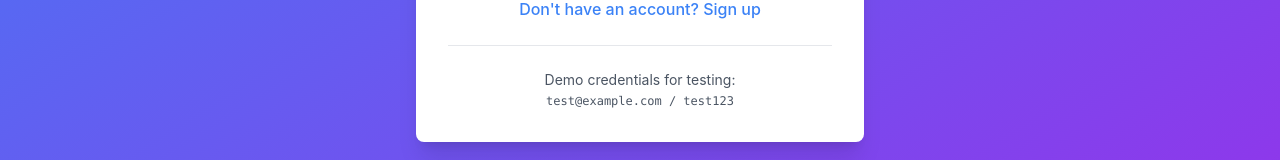
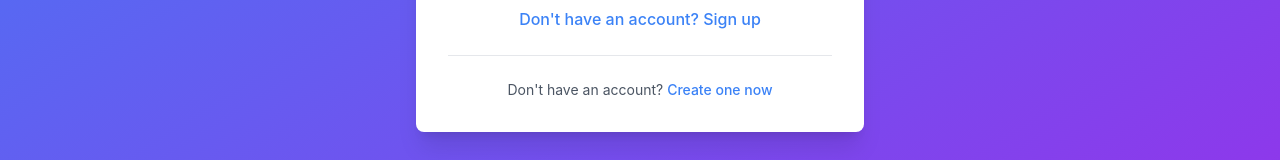
Before and after one commit to sourovmoy/gadget, a Next.js app in the folder frontend/: page /login in a window 1280 px wide. Shown: the part 591-751 px from the top of the page. Built offline with nearby package versions, Linux system fonts and the light colour scheme; no server answers.

Commit message:
Remove fake demo credentials from login page

```diff
--- a/frontend/app/login/page.js
+++ b/frontend/app/login/page.js
@@ -136,9 +136,26 @@ function LoginForm() {
 
         <div className="mt-6 pt-6 border-t border-gray-200">
           <p className="text-sm text-gray-600 text-center">
-            Demo credentials for testing:
-            <br />
-            <span className="font-mono text-xs">test@example.com / test123</span>
+            {isLogin ? (
+              <>
+                Don't have an account?{' '}
+                <button
+                  onClick={() => {
+                    setIsLogin(false);
+                    setError('');
+                  }}
+                  className="text-primary hover:text-blue-600 font-medium"
+                >
+                  Create one now
+                </button>
+              </>
+            ) : (
+              <>
+                Create a new account to get started.
+                <br />
+                <span className="text-xs text-gray-500">Password must be at least 6 characters</span>
+              </>
+            )}
           </p>
         </div>
       </div>
```
